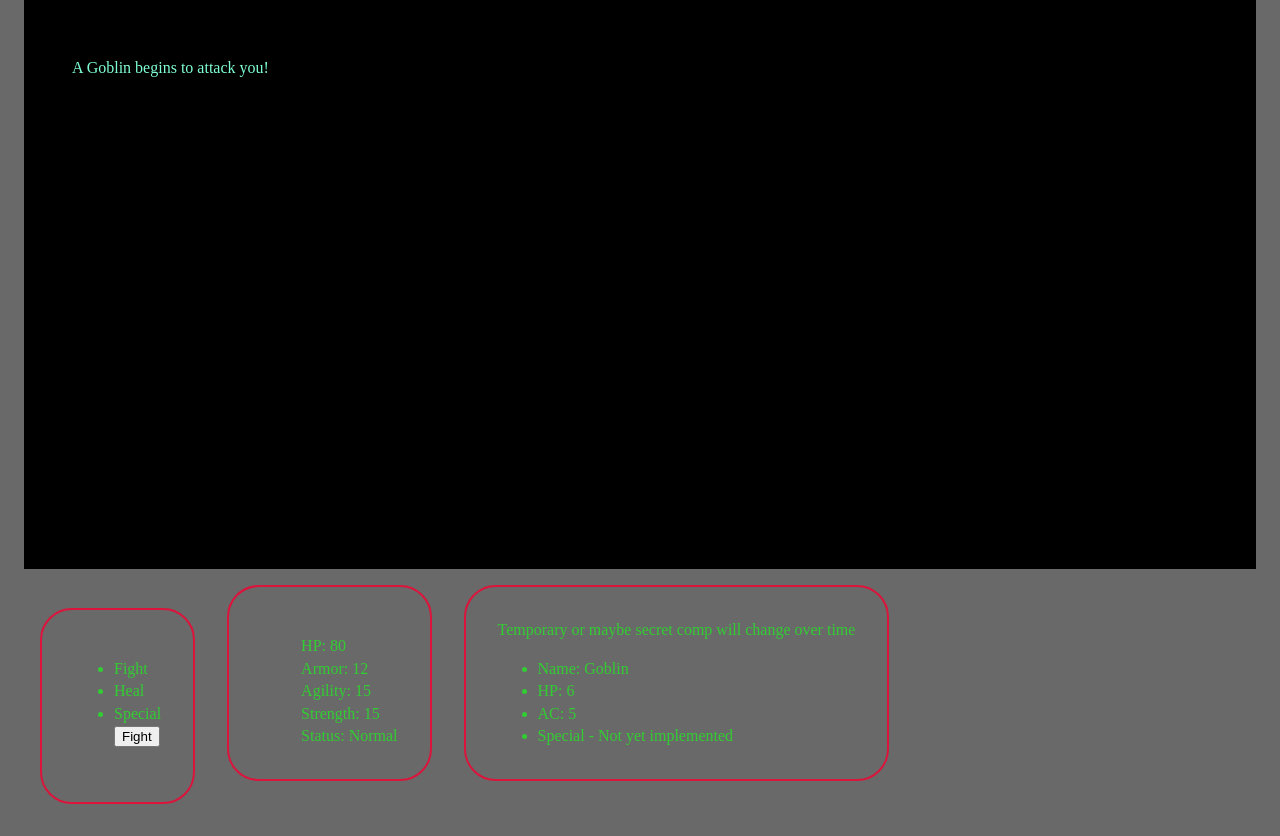
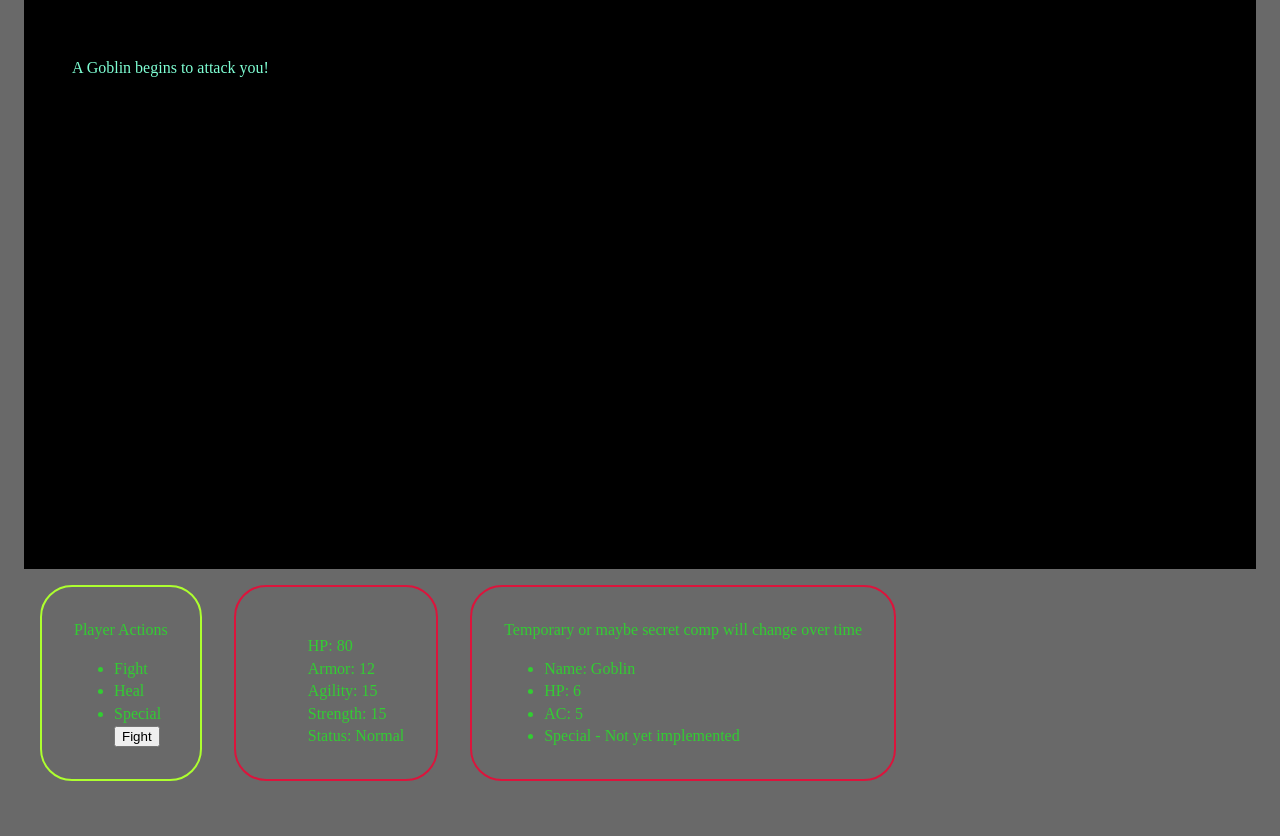
Before and after one commit to MustardJoe/rpg-combat-engine, a React app: page / in a window 1280 px wide. Shown: the part 72-908 px from the top of the page. After the commit the page ends 885 px from the top, so only its background shows below. Built offline with nearby package versions, Linux system fonts and the light colour scheme; a web font is replaced by a local one.

Commit message:
style and layout tweaks

```diff
--- a/src/components/actions/Actions.js
+++ b/src/components/actions/Actions.js
@@ -15,6 +15,7 @@
   render() {
     return (
       <section className={styles.userActions}>
+        Player Actions
         <ul>
           <li>Fight</li>
           <li>Heal</li>
--- a/src/components/actions/actions.css
+++ b/src/components/actions/actions.css
@@ -1,6 +1,6 @@
 .userActions {
   display: inline-block;
-  border: solid 2px crimson;
+  border: solid 2px greenyellow;
   padding: 2em;
   border-radius: 2em;
   margin: 1em;
```
